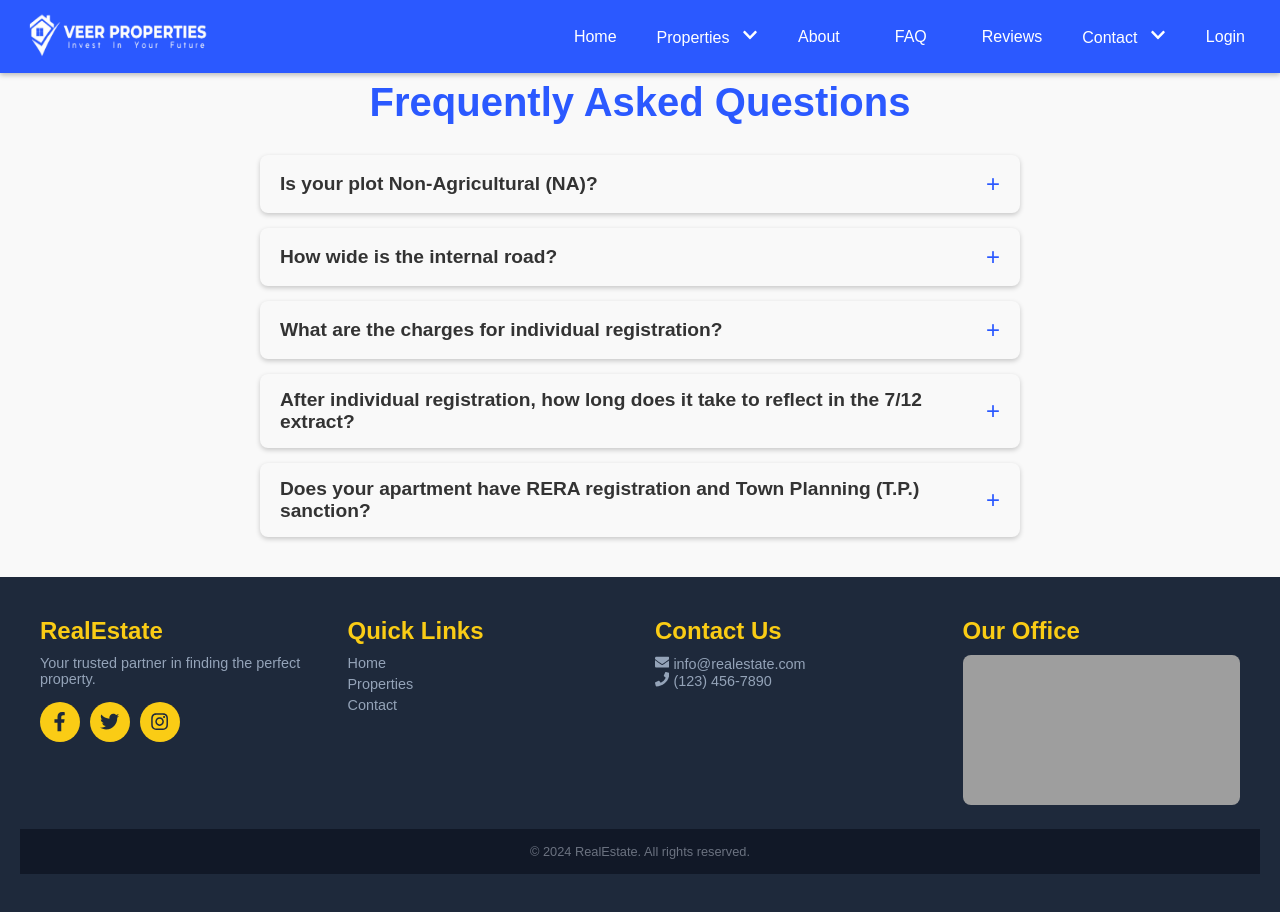
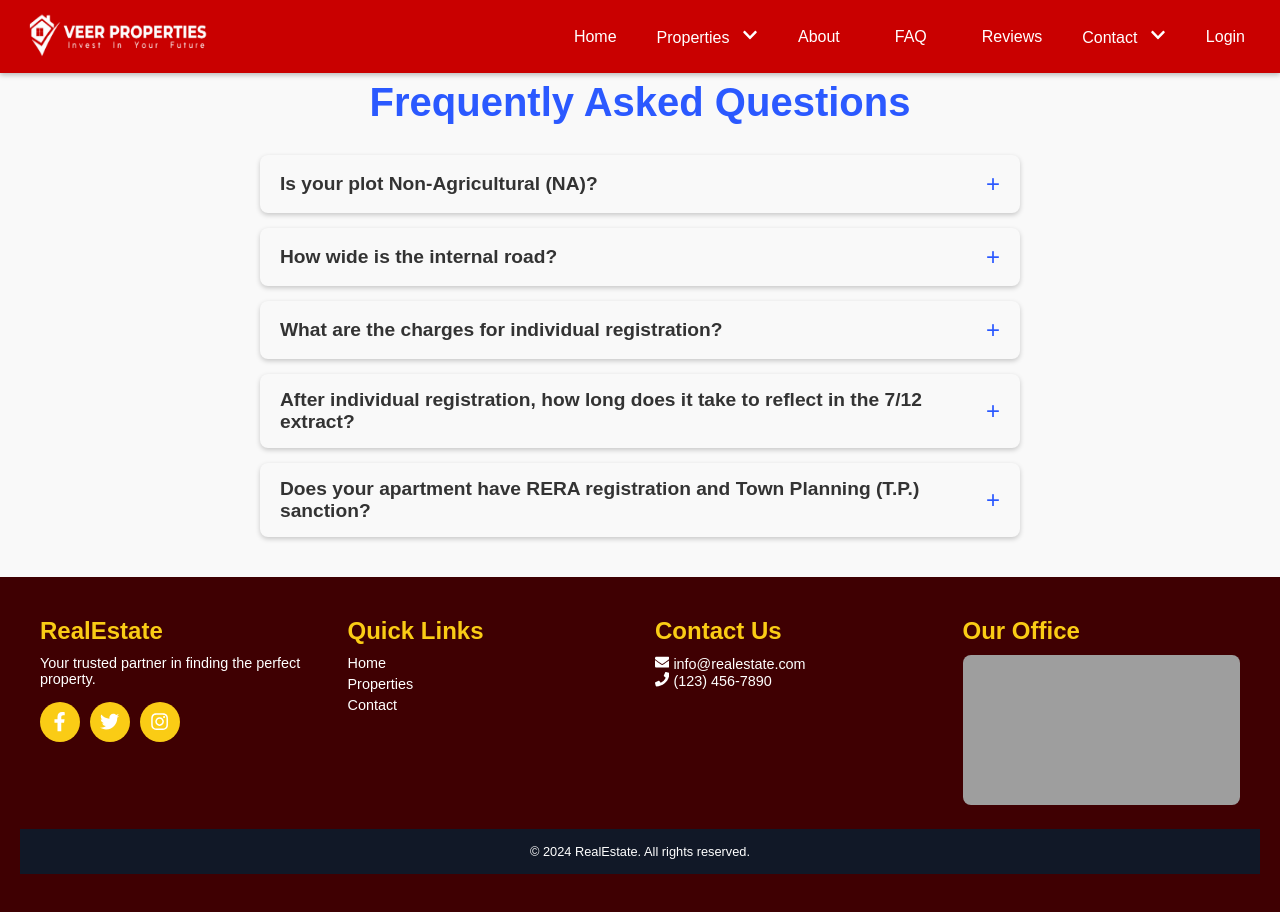
Before and after one commit to jafar99/veer_property_frontend, a React (Create React App) app: page /faq in a window 1280 px wide. Built offline with nearby package versions, Linux system fonts and the light colour scheme; grey boxes are pictures that could not be loaded.

Commit message:
marron theme

```diff
--- a/src/components/Footer.css
+++ b/src/components/Footer.css
@@ -1,6 +1,6 @@
 /* Footer Styling */
 .footer {
-  background-color: #1e293b;
+  background-color: #3f0002;
   color: #d1d5db;
   padding: 40px 20px;
   width: 100%;
@@ -31,7 +31,7 @@
 .footer-section ul {
   margin: 0;
   font-size: 0.9rem;
-  color: #94a3b8;
+  color: #ffffff;
 }
 
 .footer-section ul {
@@ -63,7 +63,7 @@
   height: 40px;
   border-radius: 50%;
   background-color: #facc15;
-  color: #1e293b;
+  color: #ffffff;
   font-size: 1.2rem;
   transition: transform 0.3s ease;
 }
@@ -83,7 +83,7 @@
   background-color: #111827;
   text-align: center;
   padding: 15px 0;
-  color: #6b7280;
+  color: #ffffff;
   font-size: 0.8rem;
 }
 
--- a/src/components/Navbar.css
+++ b/src/components/Navbar.css
@@ -4,7 +4,7 @@
   justify-content: space-between;
   align-items: center;
   padding: 7px 20px;
-  background-color: #2b59ff;
+  background-color: #c90000;
   color: white;
   position: fixed;
   width: 100%;
--- a/src/components/PropertyCards.css
+++ b/src/components/PropertyCards.css
@@ -171,7 +171,7 @@
 
 .property-cards-tab-button.active,
 .property-cardss-active-tab {  /* Support for both class versions */
-  background: linear-gradient(135deg, #007bff, #00d4ff);
+  background: linear-gradient(135deg, #c90000, #ff0000);
   color: white;
   box-shadow: 0 4px 10px rgba(0, 0, 0, 0.2);
   transform: scale(1.05);
@@ -223,7 +223,7 @@
 }
 
 .property-cardss-view-button {
-  background: #007bff;
+  background: #ff0026;
   color: white;
   border-radius: 4px;
 }
@@ -252,7 +252,7 @@
   padding: 10px 20px;
   font-size: 16px;
   font-weight: bold;
-  background: #007bff;
+  background: #ff0000;
   color: white;
   border: none;
   cursor: pointer;
--- a/src/pages/Home.css
+++ b/src/pages/Home.css
@@ -237,7 +237,7 @@
   position: sticky;
   bottom: 20px;
   right: 0; /* Align to the right */
-  background: linear-gradient(135deg, #007bff, #00d4ff); /* Blue gradient */
+  background: linear-gradient(135deg, #c90000, #ff0000);
   color: white;
   padding: 10px 18px;
   border-radius: 12px 0 0 12px; /* Rounded only on left side */
@@ -258,10 +258,6 @@
 }
 
 
-.visitor-counter:hover {
-  transform: scale(1.05);
-  box-shadow: 0 6px 15px rgba(0, 0, 0, 0.4);
-}
 
 .visitor-counter p {
   margin: 0;
@@ -320,4 +316,10 @@
   .property-section {
     padding: 30px 0px;
   }
+
+  .visitor-counter {
+    padding: 8px 12px;
+    font-size: 14px;
+    margin-bottom: 2px;
+  }
 }
```
